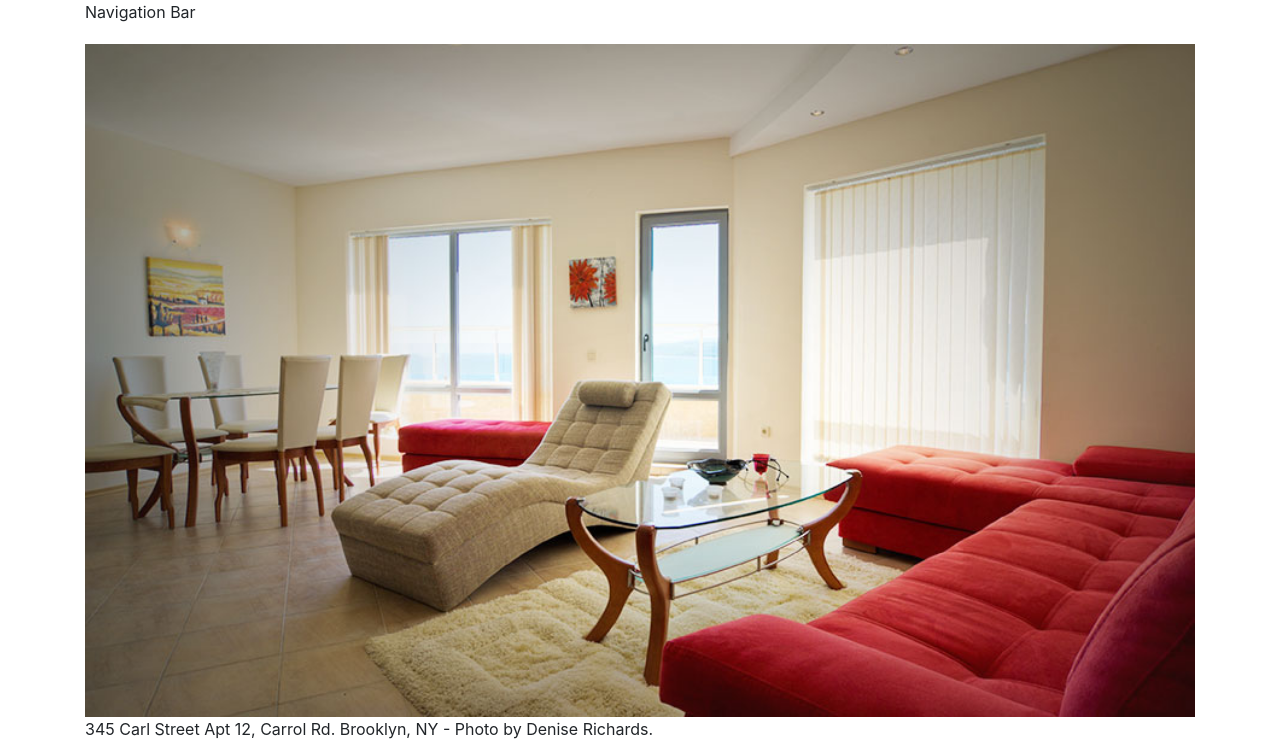
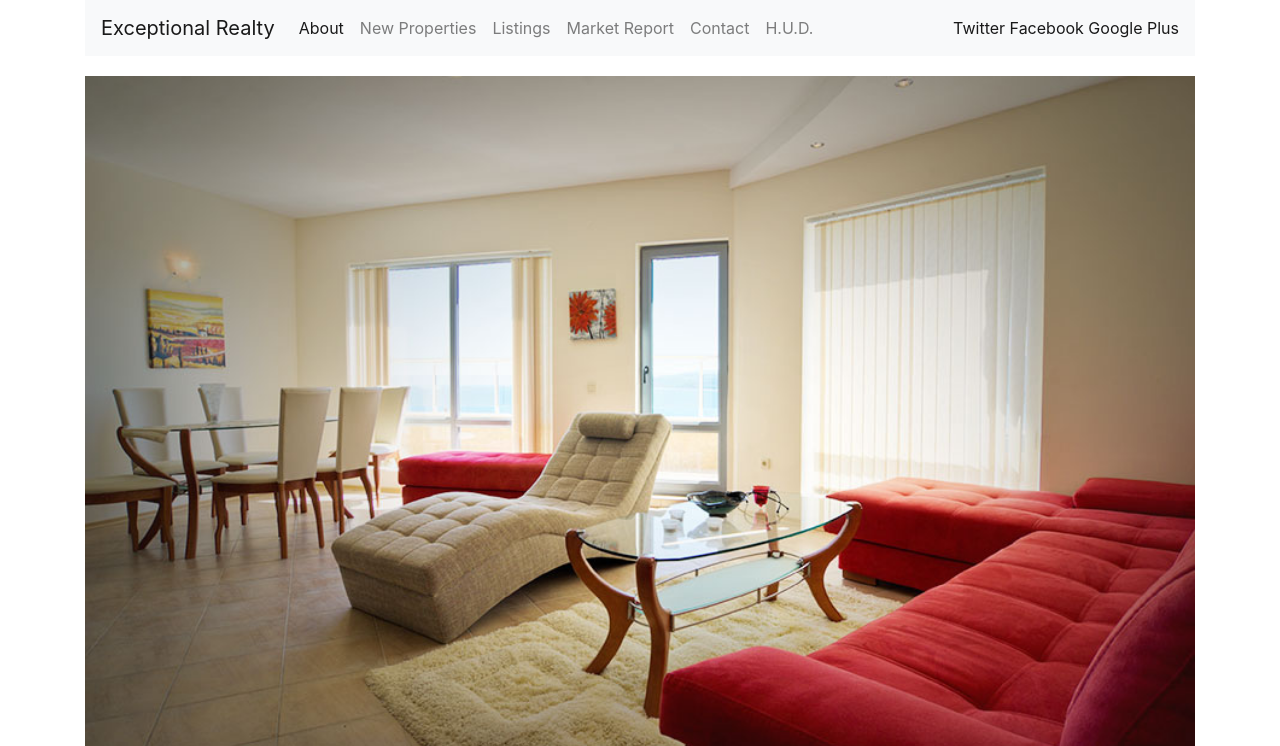
Before and after one commit to BrownCow371/bootstrap-code-along, a plain HTML site: page index.html in a window 1280 px wide. Shown: the top 746 px of the page. Drawn offline with nearby package versions, Linux system fonts and the light colour scheme.

Commit message:
finish navbar

```diff
--- a/index.html
+++ b/index.html
@@ -14,7 +14,44 @@
   <body>
     <div class="container">
       <div class="row">
-        <div class="col-sm-12">Navigation Bar</div>
+        <div class="col-sm-12">
+          <nav class="navbar navbar-expand-lg navbar-light bg-light">
+            <a class="navbar-brand" href="#">Exceptional Realty</a>
+            <button class="navbar-toggler" type="button" data-toggle="collapse" data-target="#navbarText" aria-controls="navbarText" aria-expanded="false" aria-label="Toggle navigation">
+              <span class="navbar-toggler-icon"></span>
+            </button>
+            <div class="collapse navbar-collapse" id="navbarText">
+              <ul class="navbar-nav mr-auto">
+                <li class="nav-item active">
+                  <a class="nav-link" href="index.html">About<span class="sr-only">(current)</span></a>
+                </li>
+                <li class="nav-item">
+                  <a class="nav-link" href="new-properties.html">New Properties</a>
+                </li>
+                <li class="nav-item">
+                  <a class="nav-link" href="real-estate-listings.html">Listings</a>
+                </li>
+                <li class="nav-item">
+                  <a class="nav-link" href="market-report.html">Market Report</a>
+                </li>
+
+                <li class="nav-item">
+                  <a class="nav-link" href="contact.html">Contact</a>
+                </li>
+
+                <li class="nav-item">
+                  <a class="nav-link" href="http://hud.gov" target="_blank">H.U.D.</a>
+                </li>
+
+              </ul>
+              <span class="navbar-text">
+                <a class="twit" href="#" title="Twitter">Twitter</a>
+                <a class="fbook" href="#" title="Facebook">Facebook</a>
+                <a class="gplus" href="#" title="Google Plus">Google Plus</a>
+              </span>
+            </div>
+          </nav>
+        </div>
       </div>
       <div class="row">
           <div class="col-sm-12">
```
